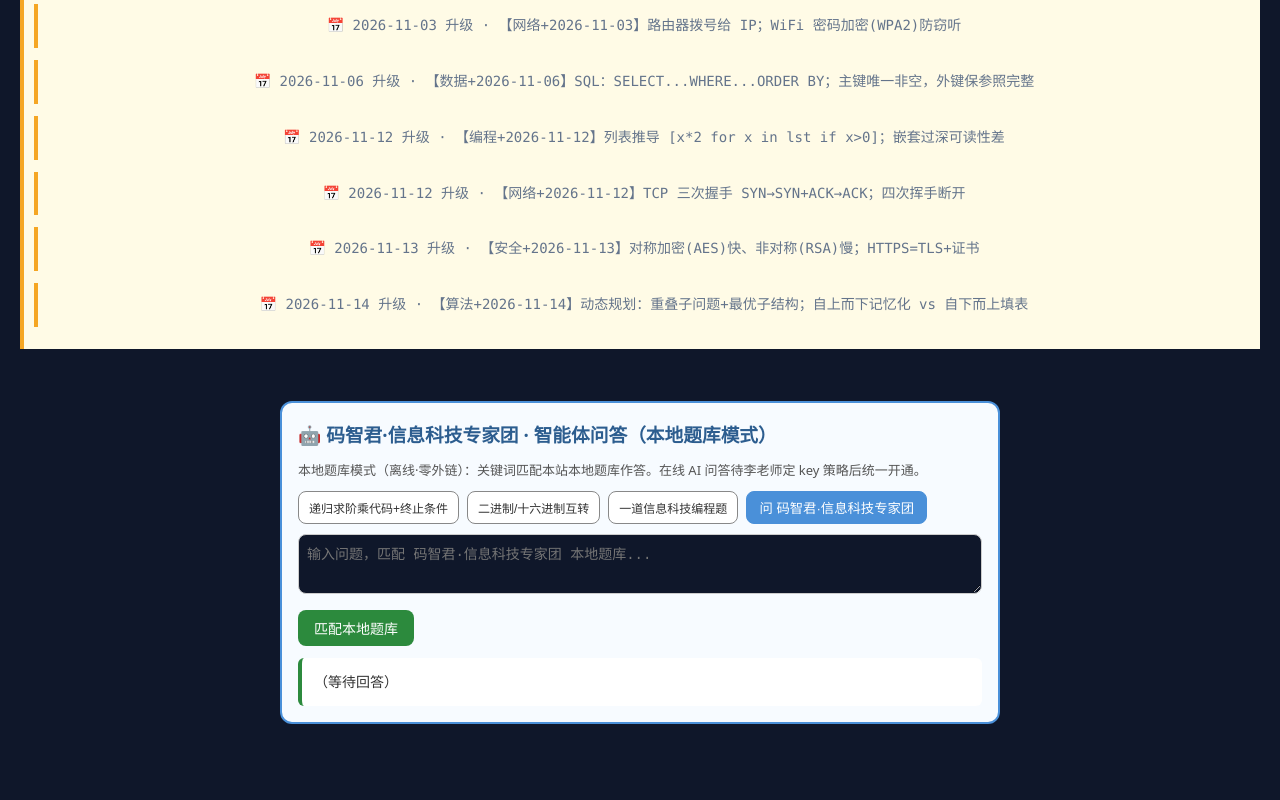
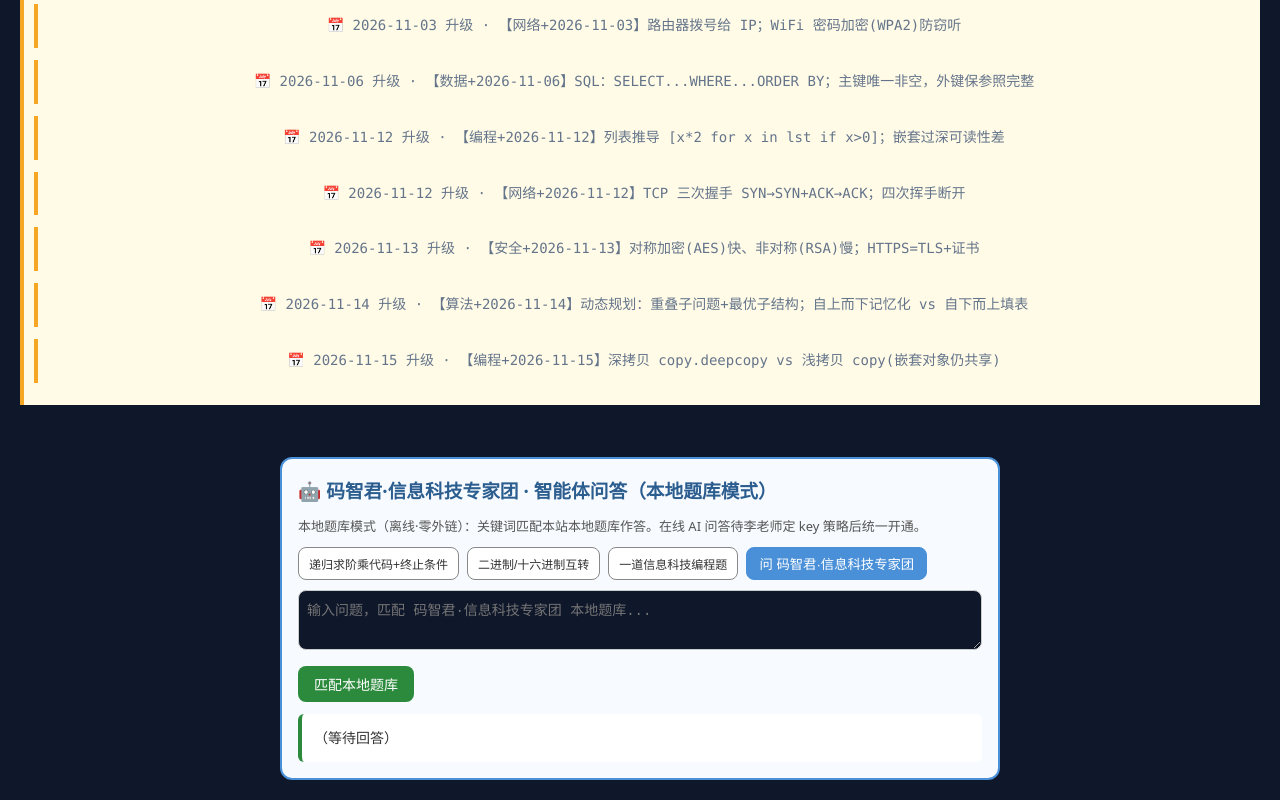
Before and after one commit to dapengzhanchi141345/li-yanming-it, a plain HTML site: page index.html in a window 1280 px wide. Shown: the part 1931-2731 px from the top of the page. Before the commit the page ends 2675 px from the top, so only its background shows below. Drawn offline with Linux system fonts and the light colour scheme.

Commit message:
it 12独立站升级 2026-11-15

```diff
--- a/index.html
+++ b/index.html
@@ -170,6 +170,8 @@ footer{text-align:center;padding:20px;color:#64748b;font-size:13px;margin-top:30
 <div style="background:#fffbe6;border-left:4px solid #f5a623;padding:10px;margin:12px 0;font-size:14px">📅 2026-11-13 升级 · 【安全+2026-11-13】对称加密(AES)快、非对称(RSA)慢；HTTPS=TLS+证书</div>
 
 <div style="background:#fffbe6;border-left:4px solid #f5a623;padding:10px;margin:12px 0;font-size:14px">📅 2026-11-14 升级 · 【算法+2026-11-14】动态规划：重叠子问题+最优子结构；自上而下记忆化 vs 自下而上填表</div>
+
+<div style="background:#fffbe6;border-left:4px solid #f5a623;padding:10px;margin:12px 0;font-size:14px">📅 2026-11-15 升级 · 【编程+2026-11-15】深拷贝 copy.deepcopy vs 浅拷贝 copy(嵌套对象仍共享)</div>
 </footer>
 
 <script>
```
